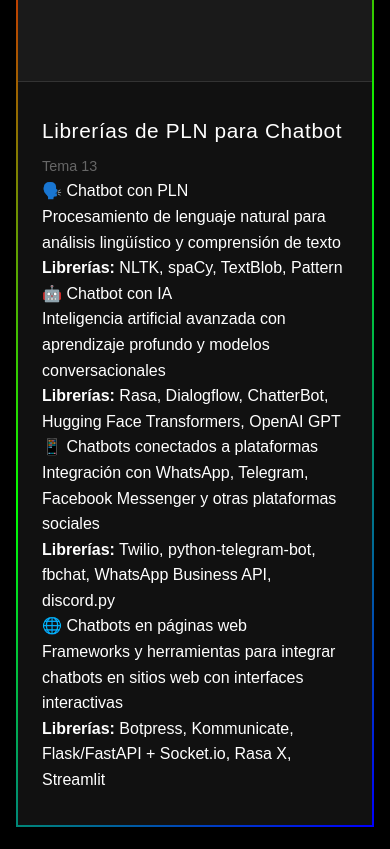
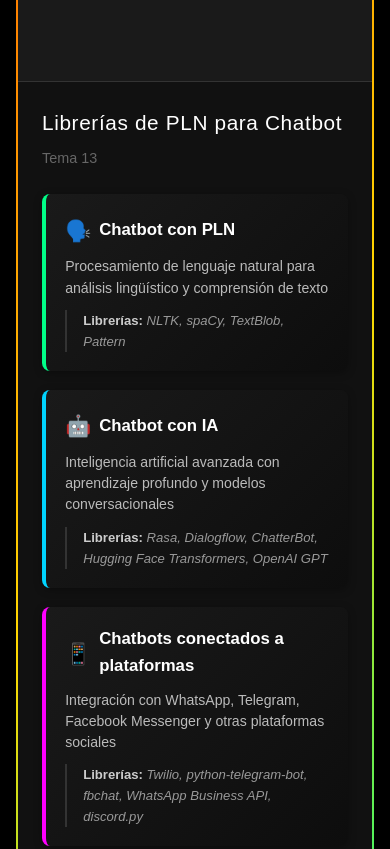
Before and after one commit to manuelcastillocb144-blip/catalogo_act_LN, a plain HTML site: page index.html in a window 390 px wide. Shown: the part 6360-7209 px from the top of the page. Drawn offline with Linux system fonts and the light colour scheme.

Commit message:
Update index.html

```diff
--- a/index.html
+++ b/index.html
@@ -161,6 +161,98 @@
         .card.new-card::before {
             background: linear-gradient(135deg, #00ff00, #00ffff, #ff00ff);
         }
+
+/* ========== NUEVO CÓDIGO - ESTILOS PARA TARJETA DE LIBRERÍAS PLN ========== */
+        .card.pln-libraries-card {
+            border-image: linear-gradient(135deg, #ff6b00, #ffd700, #00ff88) 1;
+            grid-column: span 1;
+        }
+
+        .card.pln-libraries-card::before {
+            background: linear-gradient(135deg, #ff6b00, #ffd700, #00ff88);
+        }
+
+        .card.pln-libraries-card:hover {
+            box-shadow: 0 10px 40px rgba(255, 215, 0, 0.5);
+        }
+
+        .pln-content {
+            padding: 1.5rem;
+        }
+
+        .pln-categories {
+            margin-top: 1.5rem;
+            display: flex;
+            flex-direction: column;
+            gap: 1.2rem;
+        }
+
+        .pln-category-item {
+            background: linear-gradient(135deg, #1a1a1a 0%, #0d0d0d 100%);
+            padding: 1.2rem;
+            border-radius: 8px;
+            border-left: 4px solid;
+            transition: all 0.3s ease;
+            box-shadow: 0 2px 8px rgba(0, 0, 0, 0.3);
+        }
+
+        .pln-category-item:nth-child(1) {
+            border-left-color: #00ff88;
+        }
+
+        .pln-category-item:nth-child(2) {
+            border-left-color: #00d4ff;
+        }
+
+        .pln-category-item:nth-child(3) {
+            border-left-color: #ff00ff;
+        }
+
+        .pln-category-item:nth-child(4) {
+            border-left-color: #ffd700;
+        }
+
+        .pln-category-item:hover {
+            background: linear-gradient(135deg, #252525 0%, #1a1a1a 100%);
+            transform: translateX(8px);
+            box-shadow: 0 4px 16px rgba(255, 215, 0, 0.2);
+        }
+
+        .pln-category-title {
+            font-weight: 600;
+            font-size: 1.05rem;
+            margin-bottom: 0.6rem;
+            color: #fff;
+            display: flex;
+            align-items: center;
+            gap: 0.5rem;
+        }
+
+        .pln-category-icon {
+            font-size: 1.3rem;
+        }
+
+        .pln-category-description {
+            font-size: 0.88rem;
+            color: #bbb;
+            line-height: 1.5;
+            margin-bottom: 0.6rem;
+        }
+
+        .pln-category-libs {
+            margin-top: 0.7rem;
+            font-size: 0.82rem;
+            color: #999;
+            font-style: italic;
+            padding-left: 1rem;
+            border-left: 2px solid #333;
+        }
+
+        .pln-category-libs strong {
+            color: #ccc;
+            font-style: normal;
+        }
+        /* ========== FIN DEL NUEVO CÓDIGO ========== */
 
         @media (max-width: 768px) {
             .hero {
```
